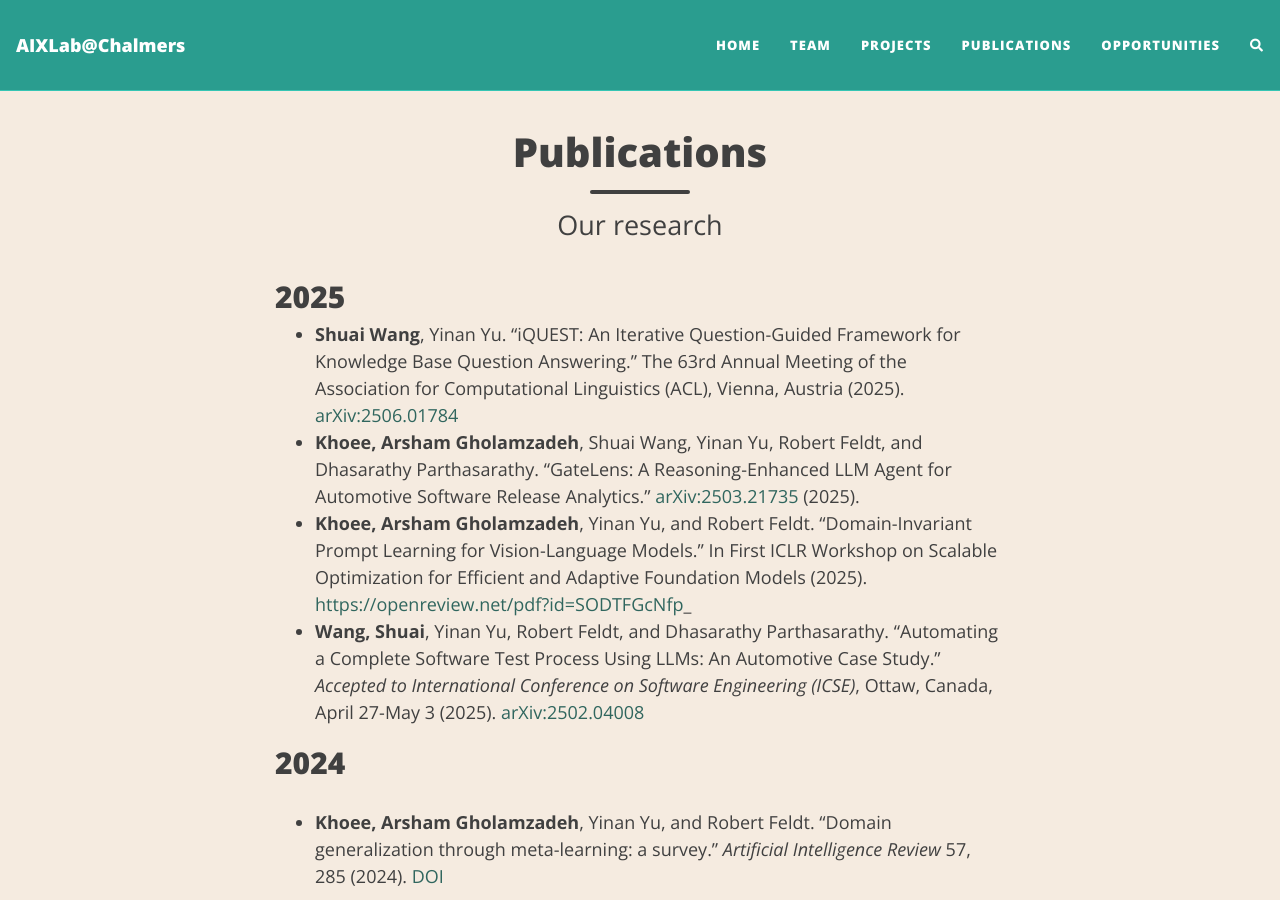
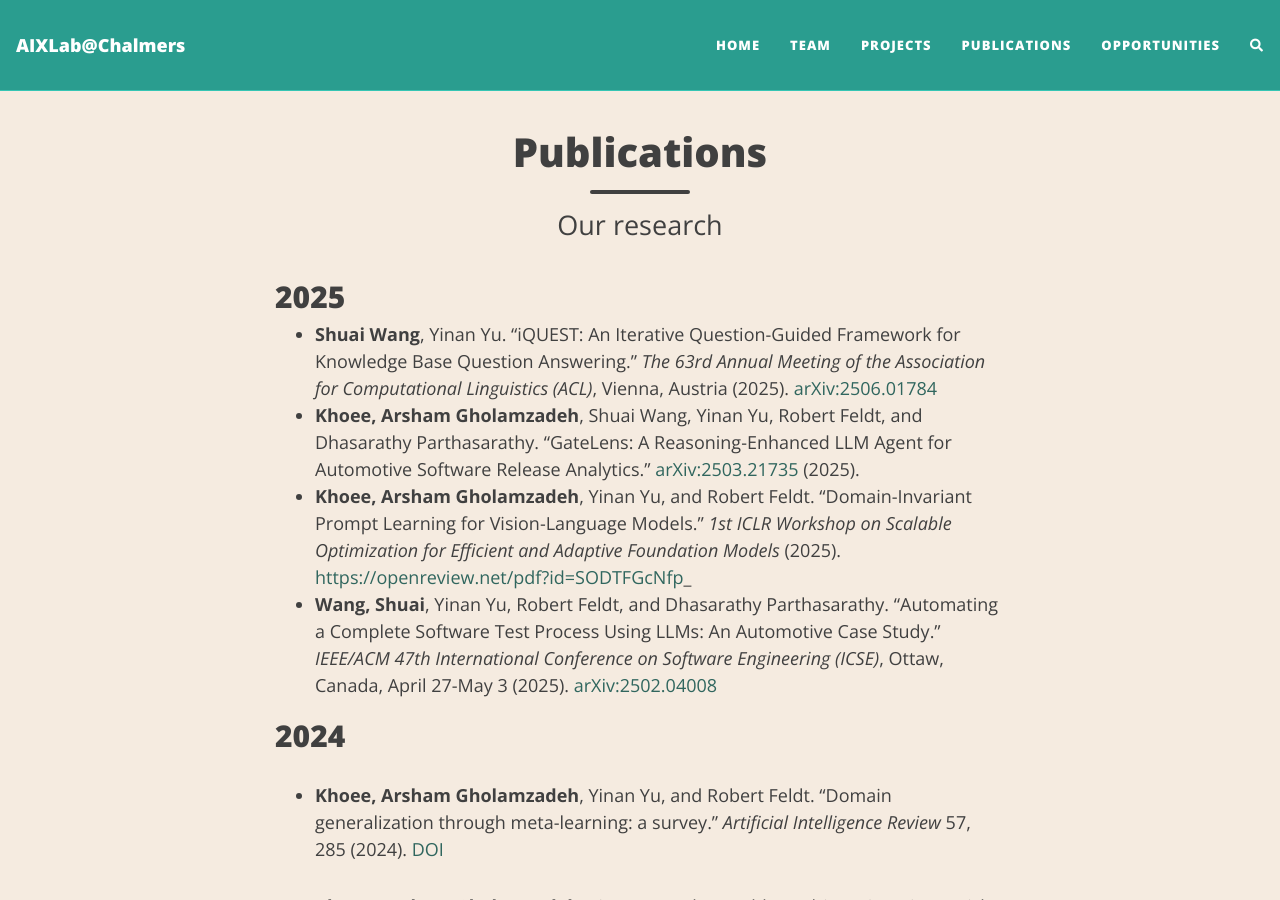
Before and after one commit to usableai/usableai.github.io, a Jekyll site: the page built from publications.md, in a window 1280 px wide and 900 px high. Built offline with Jekyll 4.4.1, drawn with Linux system fonts in a browser that asks for light colours; nearby versions of some CDN libraries; comment, search, counter and statistics services are not loaded; some of the changed text lies outside the part shown.

```diff
--- a/_config.yml
+++ b/_config.yml
@@ -112,7 +112,7 @@ feed_show_tags: true
 post_search: true
 
 # Add a button in the footer to edit the current page. Only works if your website is hosted on GitHub
-edit_page_button: true
+edit_page_button: false
 
 # Allow sub-menu items (second-level navigation menu items) to be longer than the top-level menu
 # If this setting is off, then long sub-menu words might get cut off
--- a/publications.md
+++ b/publications.md
@@ -5,10 +5,10 @@ subtitle: Our research
 ---
 ## 2025
 
-- **Shuai Wang**, Yinan Yu. "iQUEST: An Iterative Question-Guided Framework for Knowledge Base Question Answering." The 63rd Annual Meeting of the Association for Computational Linguistics (ACL), Vienna, Austria (2025). [arXiv:2506.01784](https://arxiv.org/abs/2506.01784)
+- **Shuai Wang**, Yinan Yu. "iQUEST: An Iterative Question-Guided Framework for Knowledge Base Question Answering." *The 63rd Annual Meeting of the Association for Computational Linguistics (ACL)*, Vienna, Austria (2025). [arXiv:2506.01784](https://arxiv.org/abs/2506.01784)
 - **Khoee, Arsham Gholamzadeh**, Shuai Wang, Yinan Yu, Robert Feldt, and Dhasarathy Parthasarathy. "GateLens: A Reasoning-Enhanced LLM Agent for Automotive Software Release Analytics." [arXiv:2503.21735](https://arxiv.org/abs/2503.21735) (2025).
-- **Khoee, Arsham Gholamzadeh**, Yinan Yu, and Robert Feldt. "Domain-Invariant Prompt Learning for Vision-Language Models." In First ICLR Workshop on Scalable Optimization for Efficient and Adaptive Foundation Models (2025). [https://openreview.net/pdf?id=SODTFGcNfp](https://openreview.net/pdf?id=SODTFGcNfp)_
-- **Wang, Shuai**, Yinan Yu, Robert Feldt, and Dhasarathy Parthasarathy. "Automating a Complete Software Test Process Using LLMs: An Automotive Case Study." *Accepted to International Conference on Software Engineering (ICSE)*, Ottaw, Canada, April 27-May 3 (2025). [arXiv:2502.04008](https://arxiv.org/abs/2502.04008)
+- **Khoee, Arsham Gholamzadeh**, Yinan Yu, and Robert Feldt. "Domain-Invariant Prompt Learning for Vision-Language Models." *1st ICLR Workshop on Scalable Optimization for Efficient and Adaptive Foundation Models* (2025). [https://openreview.net/pdf?id=SODTFGcNfp](https://openreview.net/pdf?id=SODTFGcNfp)_
+- **Wang, Shuai**, Yinan Yu, Robert Feldt, and Dhasarathy Parthasarathy. "Automating a Complete Software Test Process Using LLMs: An Automotive Case Study." *IEEE/ACM 47th International Conference on Software Engineering (ICSE)*, Ottaw, Canada, April 27-May 3 (2025). [arXiv:2502.04008](https://arxiv.org/abs/2502.04008)
 
 ## 2024
 
```
Also changed, not shown: opportunities.md (+6 -4 lines).
